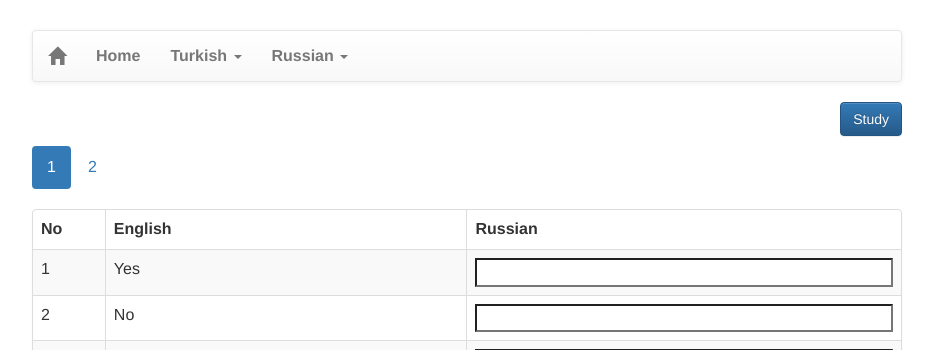
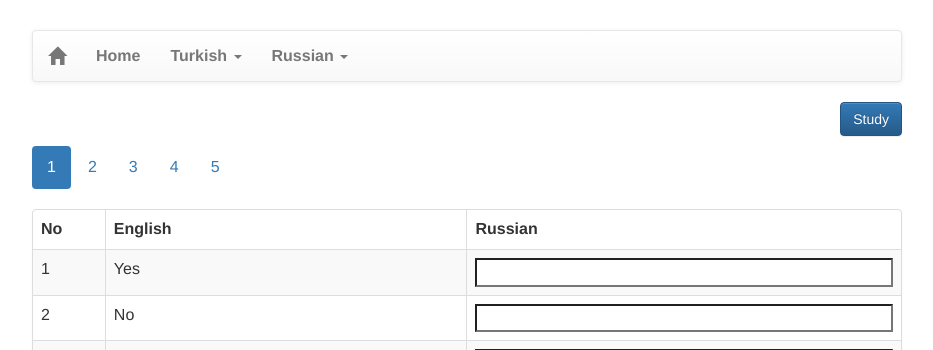
Before and after one commit to study-language/study-language-github.io, a Jekyll site: the page built from pages/russian-phrases-test.html, in a window 1280 px wide. Shown: the top 350 px of the page, without its empty margins (173-1106 px from the left). Built offline with Jekyll 4.4.1, drawn with Linux system fonts in a browser that asks for light colours; nearby versions of some CDN libraries; the repository's description, which GitHub fills in, is left out.

Commit message:
Update russian-phrases-test.html

```diff
--- a/pages/russian-phrases-test.html
+++ b/pages/russian-phrases-test.html
@@ -6,8 +6,10 @@ layout: default
 
 <p class="text-right"><a class="btn btn-primary" href="{{ site.github.url }}/russian-phrases" role="button">Study</a></p>
 
+{% assign tabsayisi = site.data.russian-turkish-phrases.phrases| size | divided_by: 20 | plus: 1 %}
+
 <ul class="nav nav-pills" role="tablist">
-{% for i in (1..2) %}
+{% for i in (1..tabsayisi) %}
     <li role="presentation" class="{% if forloop.index0 == 0 %}active {% endif %}"><a href="#s{{ i }}" aria-controls="s{{ i }}" role="tab" data-toggle="tab">{{ i }}</a></li>
 {% endfor %}
 </ul>
@@ -16,7 +18,7 @@ layout: default
 
 <div class="tab-content">
 
-{% for i in (1..2) %}
+{% for i in (1..tabsayisi) %}
 
     <div role="tabpanel" class="tab-pane {% if forloop.index0 == 0 %}active {% endif %}" id="s{{ i }}">
 
```
